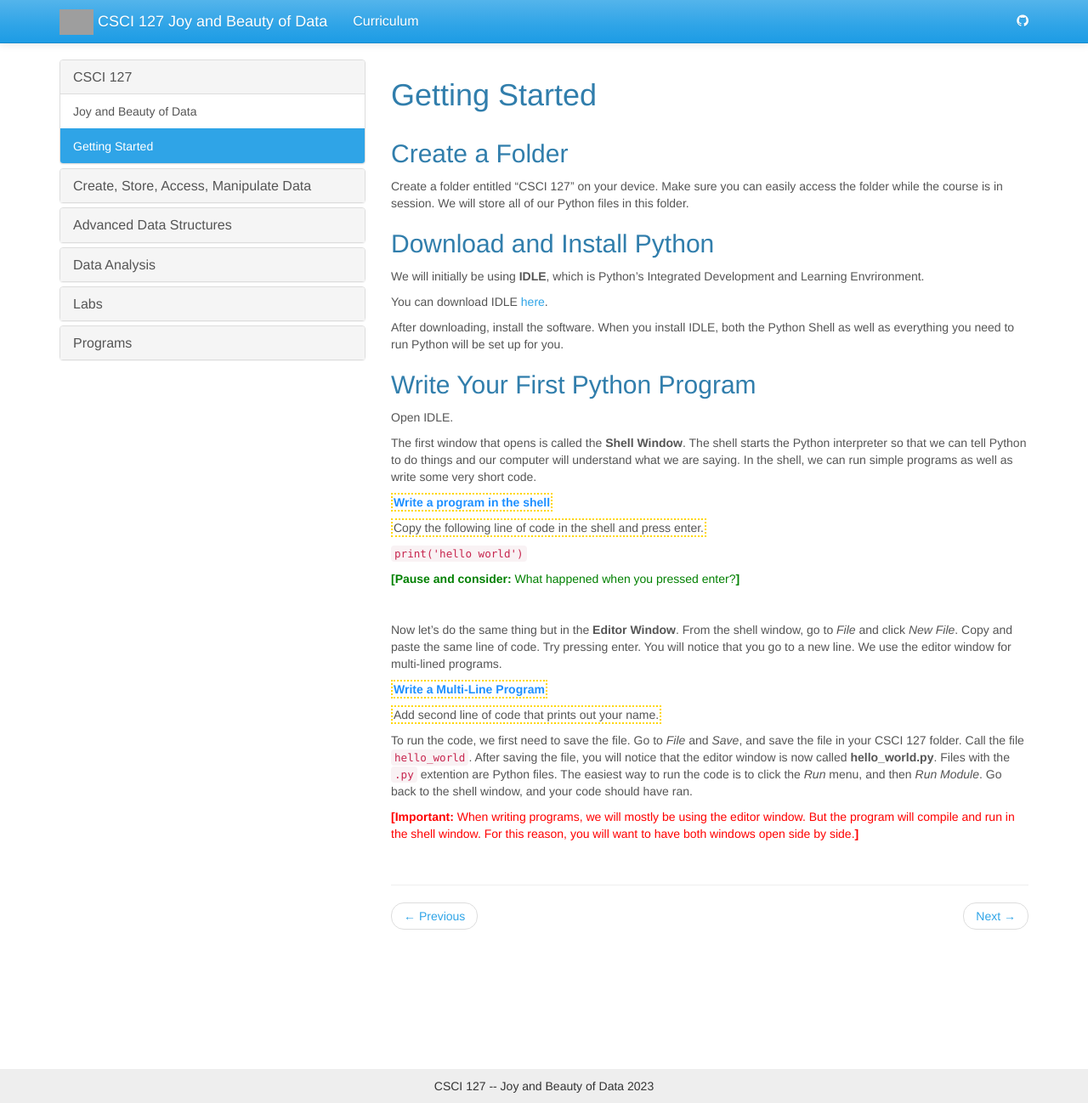
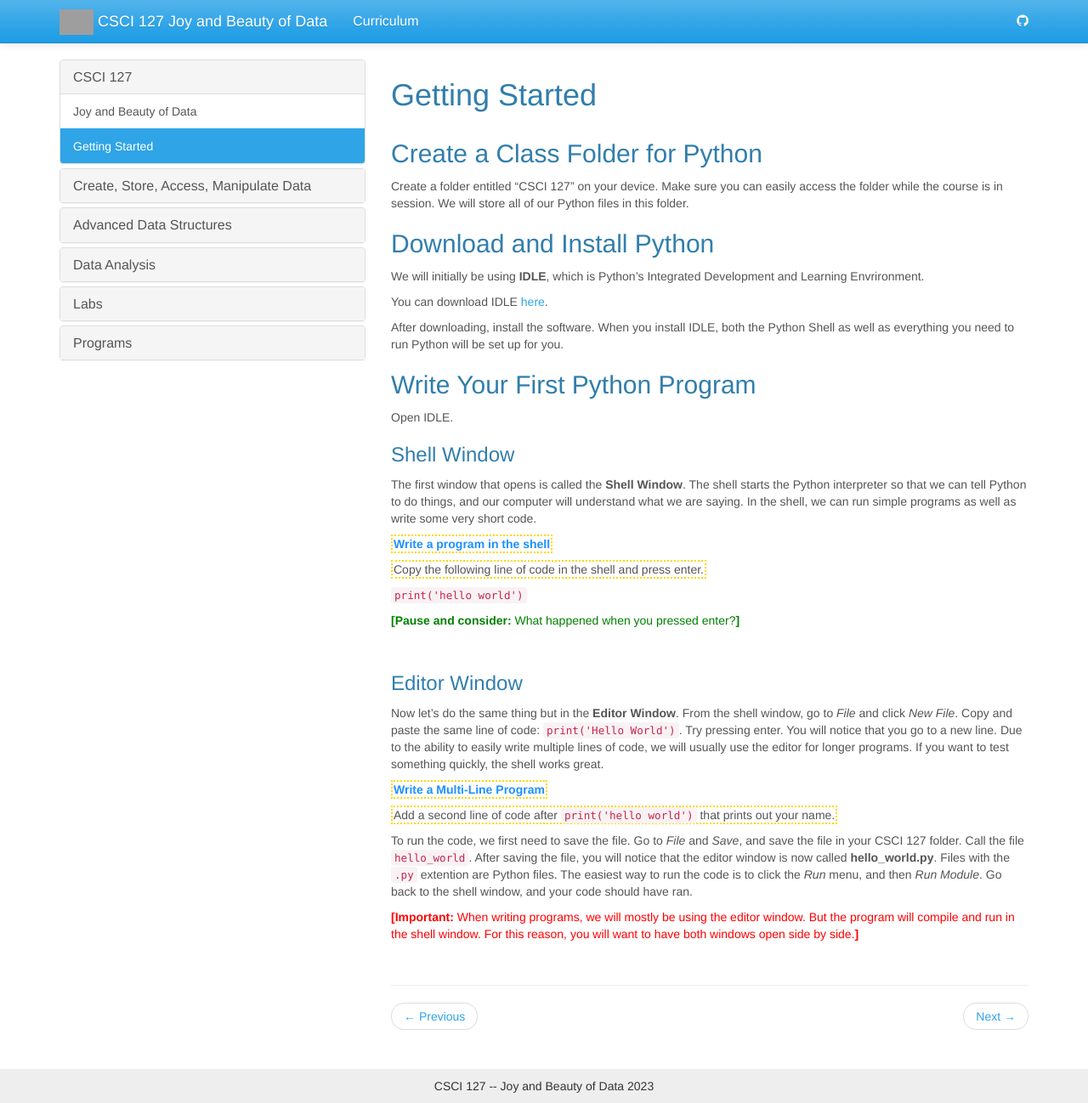
Before and after one commit to jake-chipps/csci127, a Jekyll site: the page built from _docs/lessons/start.md, in a window 1280 px wide and 1298 px high. Shown: the whole window at 85% size. Built offline with Jekyll 4.4.1, drawn with Linux system fonts in a browser that asks for light colours; grey boxes are pictures that could not be loaded.

Commit message:
Update start.md

```diff
--- a/_docs/lessons/start.md
+++ b/_docs/lessons/start.md
@@ -3,7 +3,7 @@ title: Getting Started
 permalink: /docs/start/
 ---
 
-## Create a Folder
+## Create a Class Folder for Python
 Create a folder entitled "CSCI 127" on your device. Make sure you can easily access the folder while the course is in session. We will store all of our Python files in this folder.
 
 ## Download and Install Python
@@ -16,7 +16,8 @@ After downloading, install the software. When you install IDLE, both the Python
 ## Write Your First Python Program
 Open IDLE.
 
-The first window that opens is called the **Shell Window**. The shell starts the Python interpreter so that we can tell Python to do things and our computer will understand what we are saying. In the shell, we can run simple programs as well as write some very short code.
+### Shell Window
+The first window that opens is called the **Shell Window**. The shell starts the Python interpreter so that we can tell Python to do things, and our computer will understand what we are saying. In the shell, we can run simple programs as well as write some very short code.
 
 <span class="task-header">Write a program in the shell</span>
 
@@ -28,11 +29,12 @@ The first window that opens is called the **Shell Window**. The shell starts the
 
 <span class="solution">The words "Hello World" appear below the line of code we wrote.</span>
 
-Now let's do the same thing but in the **Editor Window**. From the shell window, go to *File* and click *New File*. Copy and paste the same line of code. Try pressing enter. You will notice that you go to a new line. We use the editor window for multi-lined programs.
+### Editor Window
+Now let's do the same thing but in the **Editor Window**. From the shell window, go to *File* and click *New File*. Copy and paste the same line of code: `print('Hello World')`. Try pressing enter. You will notice that you go to a new line. Due to the ability to easily write multiple lines of code, we will usually use the editor for longer programs. If you want to test something quickly, the shell works great.
 
 <span class="task-header">Write a Multi-Line Program</span>
 
-<span class="task">Add second line of code that prints out your name.</span>
+<span class="task">Add a second line of code after `print('hello world')` that prints out your name.</span>
 
 To run the code, we first need to save the file. Go to *File* and *Save*, and save the file in your CSCI 127 folder. Call the file `hello_world`. After saving the file, you will notice that the editor window is now called **hello_world.py**. Files with the `.py` extention are Python files. The easiest way to run the code is to click the *Run* menu, and then *Run Module*. Go back to the shell window, and your code should have ran.
 
```
